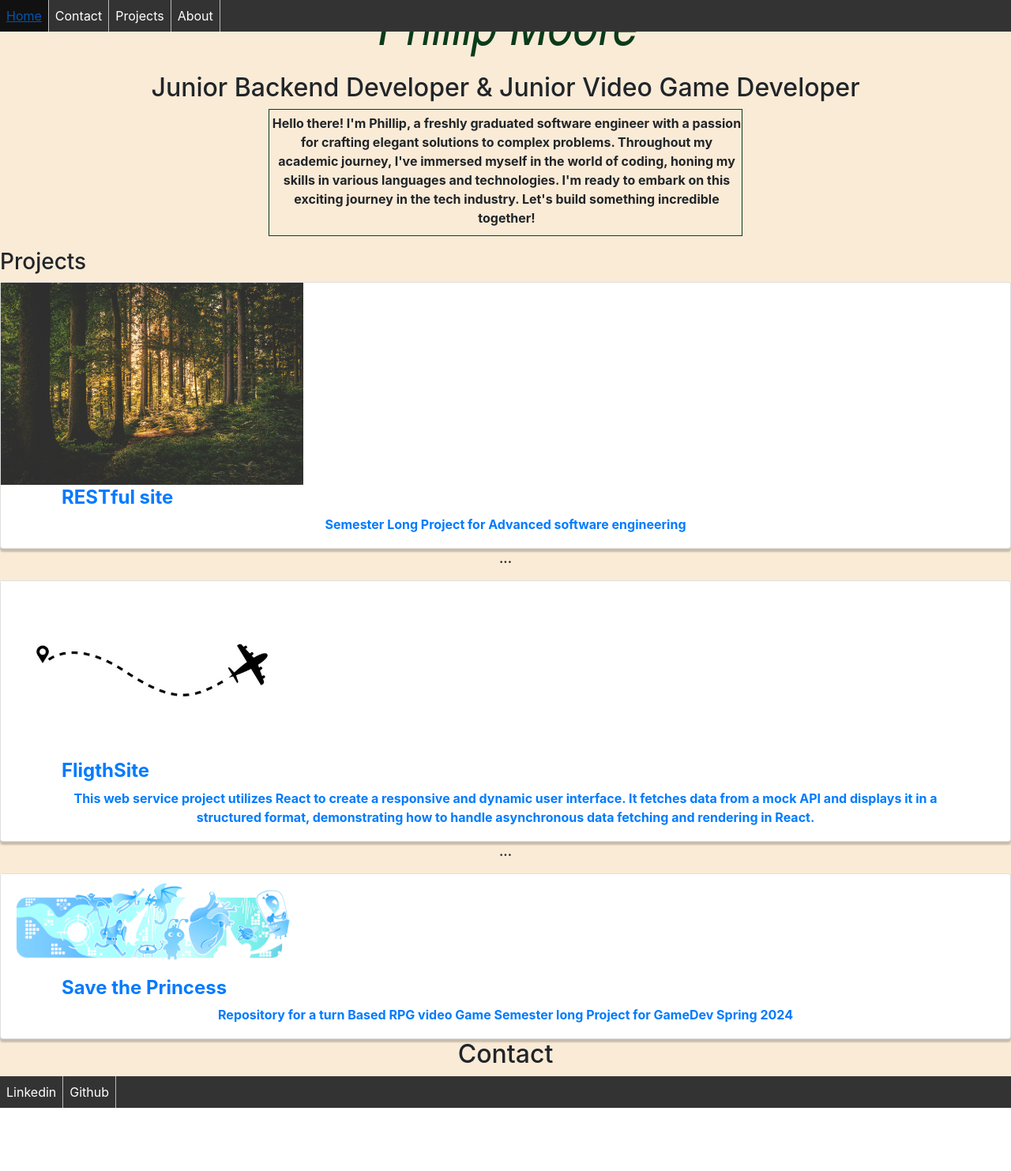
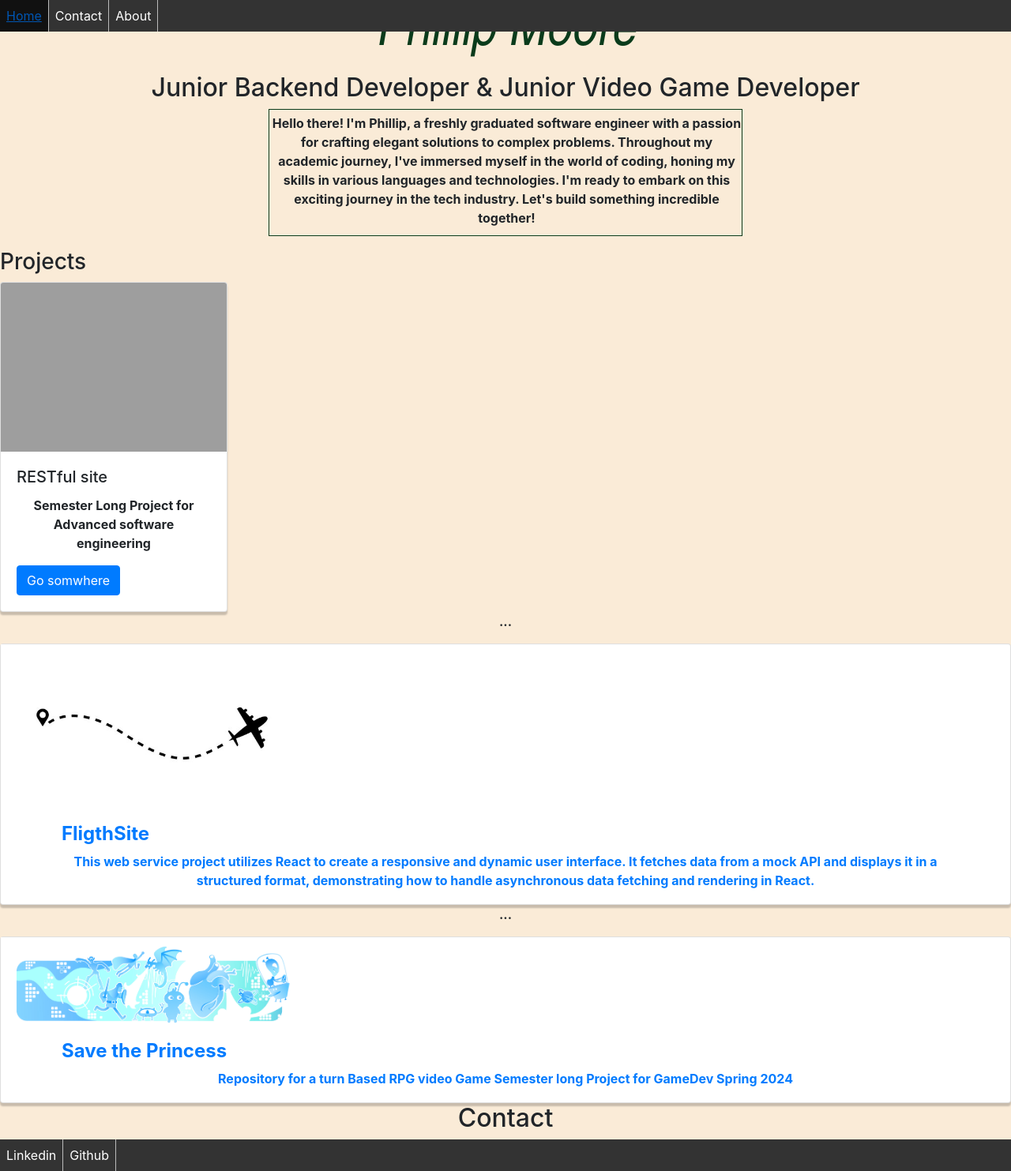
Before and after one commit to Phillipmoore01/Phillipmoore01.github.io, a PHP site: page / in a window 1280 px wide. Shown: the whole page at 79% size. Before the commit the page ends 1403 px from the top, so only its background shows below. Run offline with PHP 8.4, Linux system fonts and the light colour scheme; grey boxes are pictures that could not be loaded.

Commit message:
changed card type to work with bootstrap for better readability

```diff
--- a/index.html
+++ b/index.html
@@ -12,7 +12,7 @@
         <ol>
             <li><a href = "index.html">Home</a></li>
             <li><a href = "index.html">Contact</a></li>
-            <li><a href = "index.html">Projects</a></li>
+            <!-- <li><a href = "index.html">Projects</a></li> -->
             <li><a href = "index.html">About</a></li>
         </ol>
     </section>
@@ -27,18 +27,17 @@
              I'm ready to embark on this exciting journey in the tech industry. Let's build something incredible together!</p>
     </section>
     <section>
+        <!-- --------------- -->
         <h3>Projects</h3>
-        <a href="https://github.com/Phillipmoore01/RestfulWebService">
-        <div class="card">
-            <span class="image-wrapper">
-                <img src="images/ForestBackground.jpg" alt="Cover" style="width:30%;">
-            </span>
-            <div class="container">
-                <h4><b>RESTful site</b></h4>
-                <p>Semester Long Project for Advanced software engineering</p>
+        <div class="card" style="width: 18rem;">
+                <img class = "card-img-top" src="images/ForestBackground.png" alt="card-img-cap">
+            <div class="card-body">
+                <h5 class = "card-title">RESTful site</h5>
+                <p class="card-text">Semester Long Project for Advanced software engineering</p>
+                <a href="https://github.com/Phillipmoore01/RestfulWebService" class="btn btn-primary">Go somwhere</a>
             </div>
         </div>
-        </a>
+        <!-- --------------- -->
         <div class="after">
             <p>...</p>
         </div>
--- a/styles/default.css
+++ b/styles/default.css
@@ -68,6 +68,11 @@ p{
     padding-bottom:10px;
       word-wrap: break-word;
 }
+.Hbox.image-wrapper{
+    width: 100%;
+    margin-left: auto;
+    margin-right: auto;
+}
 
 .card {
     box-shadow: 0 4px 2px 0 rgba(0,0,0,0.2);
@@ -83,8 +88,9 @@ p{
   }
 
   .image-wrapper img{
-    width: 100%;
-    height: auto;
+    width: 50%;
+    margin-left: auto;
+    margin-right: auto;
     }
 
 .class::after{
```
